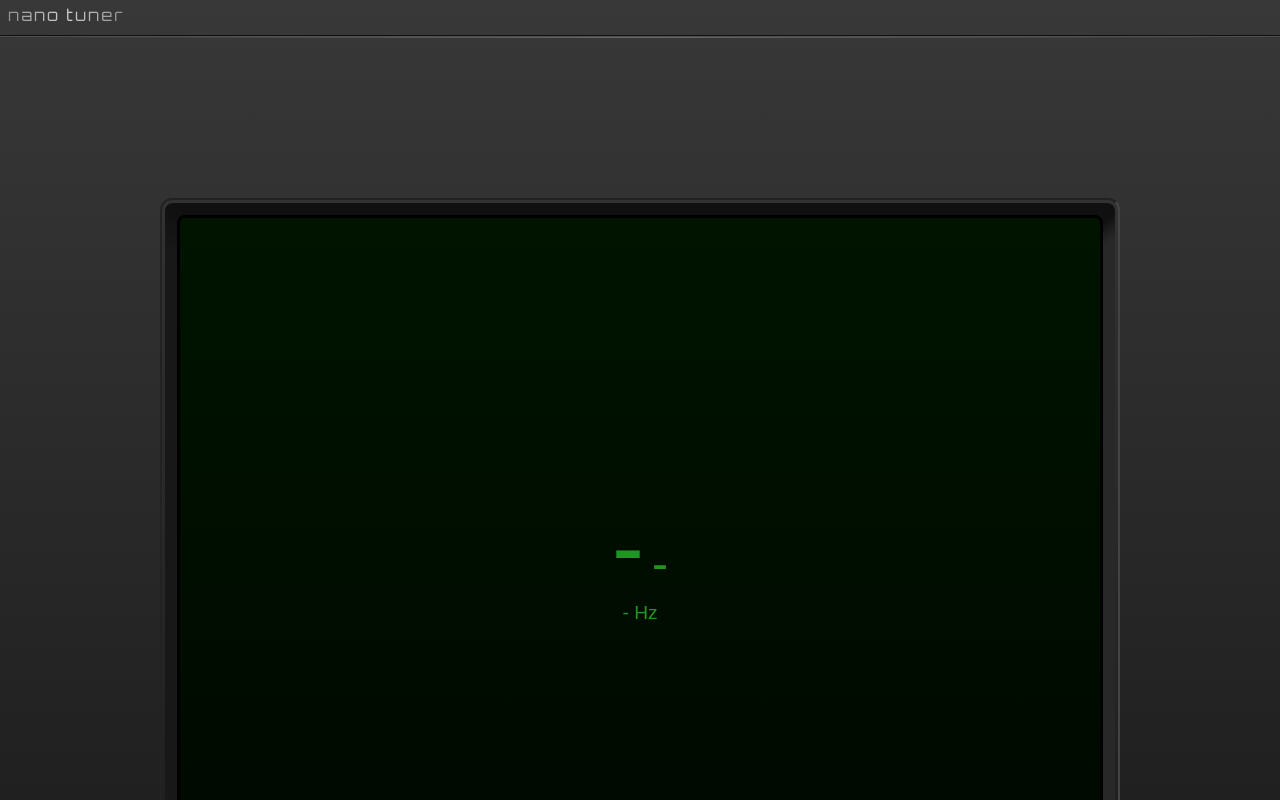
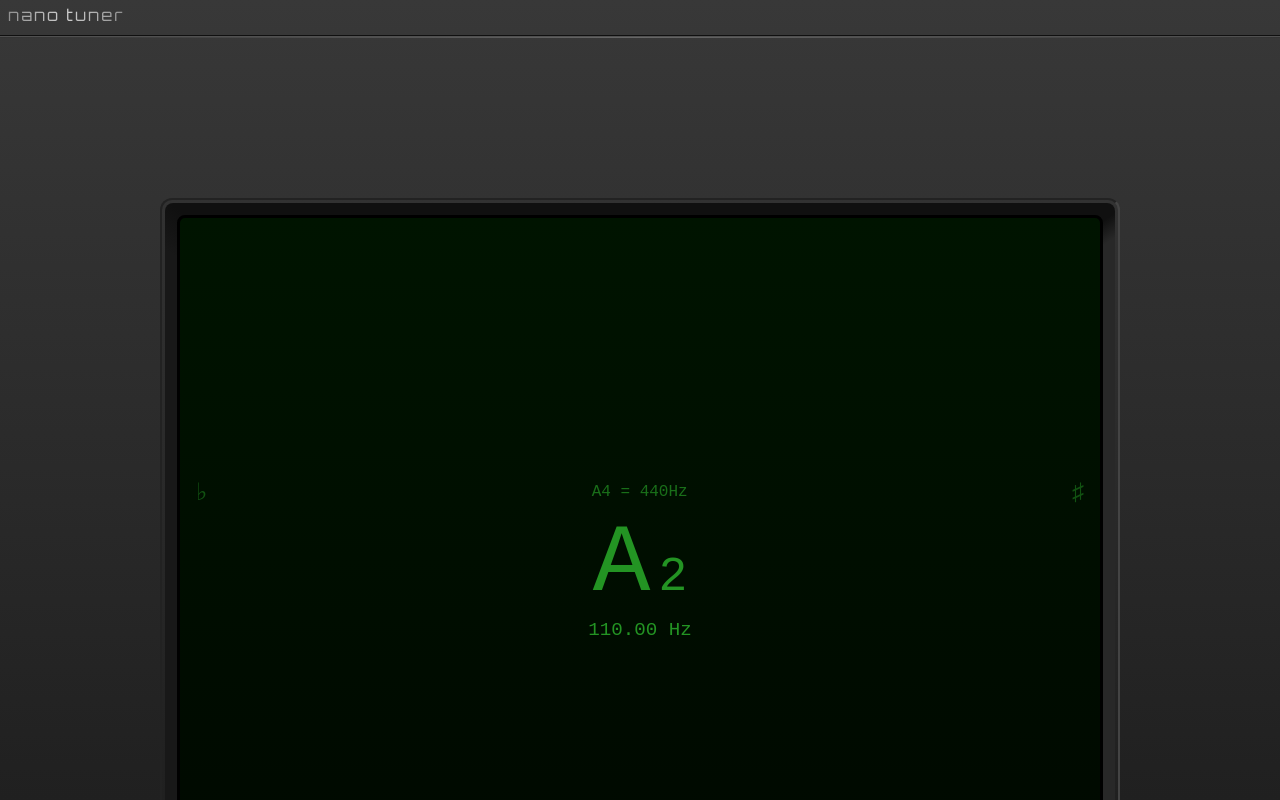
Before and after one commit to mec-nyan/nano-tuner, a React (Vite) app: page / in a window 1280 px wide. Shown: the top 800 px of the page. Built offline with nearby package versions, Linux system fonts and the light colour scheme; no server answers.

Commit message:
Work on the Display component.

```diff
--- a/src/components/Display.css
+++ b/src/components/Display.css
@@ -0,0 +1,94 @@
+.outer-frame {
+  border: 2px solid #222;
+  border-bottom-color: #555;
+  border-right-color: #444;
+  border-radius: 12px;
+  background-image: inherit;
+  /* TOOD: Set a maximum with so it doesn't get messed up
+  on landscape mode. */
+  width: 75vw;
+  aspect-ratio: 4/3;
+  padding: 3px;
+  overflow: hidden;
+}
+
+.inner-frame {
+  width: 100%;
+  height: 100%;
+  padding: 12px;
+  border-radius: 8px;
+  background-image: conic-gradient(from -90deg,
+      #181818 0deg 33deg,
+      #101010 37deg 144deg,
+      #282828 146deg 215deg,
+      #404040 217deg,
+      #707070 258deg,
+      #404040 323deg,
+      #181818 325deg 360deg);
+}
+
+.display {
+  height: 100%;
+  width: 100%;
+  display: flex;
+  font-family: monospace;
+  flex-direction: column;
+  justify-content: center;
+  align-items: center;
+  /* padding: 1rem 2rem; */
+  /* background-color: black; */
+  background-image: linear-gradient(to bottom, #001400, #000800);
+  /* TODO: Change colour as we get closer to the note.
+  Reserve "green" to the note in tune. */
+  color: limegreen;
+  border: 3px solid #000;
+  border-radius: 8px;
+}
+
+.top-info-bar {
+  display: flex;
+  flex-direction: row;
+  width: 100%;
+  justify-content: space-between;
+  align-items: center;
+  padding: 4px 16px;
+  color: limegreen;
+  opacity: .5;
+}
+
+.info-flat,
+.info-sharp,
+.info-fork {
+  font-family: monospace;
+  font-size: 1rem;
+}
+
+.info-flat,
+.info-sharp {
+  font-family: sans-serif;
+  font-size: 1.5rem;
+  opacity: 0.7;
+}
+
+.note-name {
+  font-family: monospace;
+  font-size: 6rem;
+  opacity: 0.7;
+}
+
+.note-index {
+  font-family: monospace;
+  font-size: 3rem;
+  opacity: 0.7;
+  padding-left: 8px;
+}
+
+.note-frequency {
+  width: 100%;
+  display: flex;
+  justify-content: center;
+  align-items: center;
+  font-family: monospace;
+  font-size: 1.2rem;
+  opacity: 0.7;
+}
--- a/src/components/Display.tsx
+++ b/src/components/Display.tsx
@@ -1,15 +1,29 @@
 import type { NoteInfo } from "../audio/frequencyToNote";
+
+import './Display.css'
 
 export default function Display({ noteInfo }: { noteInfo: NoteInfo | null}) {
   return (
     <div className='outer-frame'>
       <div className='inner-frame'>
         <div className='display'>
+          <div className='top-info-bar'>
+            <div className='info-flat'>♭</div>
+            <div className='info-fork'>A4 = 440Hz</div>
+            <div className='info-sharp'>♯</div>
+          </div>
           <div className='note'>
+            {/*
             <span className='note-name'>{noteInfo ? noteInfo.note : '-'}</span>
             <span className='note-index'>{noteInfo ? noteInfo.octave : '-'}</span>
+            */}
+            <span className='note-name'>{noteInfo ? noteInfo.note : 'A'}</span>
+            <span className='note-index'>{noteInfo ? noteInfo.octave : '2'}</span>
           </div>
+          {/*
           <div className='note-frequency'>{noteInfo ? noteInfo.frequency.toFixed(2) : '-'} Hz</div>
+          */}
+          <div className='note-frequency'>{noteInfo ? noteInfo.frequency.toFixed(2) : '110.00'} Hz</div>
         </div>
       </div>
     </div>
--- a/src/components/Tuner.css
+++ b/src/components/Tuner.css
@@ -20,65 +20,3 @@
   padding: 12.5vw 0 2rem;
   /* border: 1px solid black; */
 }
-
-.outer-frame {
-  border: 2px solid #222;
-  border-bottom-color: #555;
-  border-right-color: #444;
-  border-radius: 12px;
-  background-image: inherit;
-  /* TOOD: Set a maximum with so it doesn't get messed up
-  on landscape mode. */
-  width: 75vw;
-  aspect-ratio: 4/3;
-  padding: 3px;
-  overflow: hidden;
-}
-
-.inner-frame {
-  width: 100%;
-  height: 100%;
-  padding: 12px;
-  border-radius: 8px;
-  background-image: conic-gradient(from -90deg,
-      #181818 0deg 33deg,
-      #101010 37deg 144deg,
-      #282828 146deg 215deg,
-      #404040 217deg,
-      #707070 258deg,
-      #404040 323deg,
-      #181818 325deg 360deg);
-}
-
-.display {
-  height: 100%;
-  width: 100%;
-  display: flex;
-  flex-direction: column;
-  justify-content: center;
-  align-items: center;
-  padding: 1rem 2rem;
-  /* background-color: black; */
-  background-image: linear-gradient(to bottom, #001400, #000800);
-  /* TODO: Change colour as we get closer to the note.
-  Reserve "green" to the note in tune. */
-  color: limegreen;
-  border: 3px solid #000;
-  border-radius: 8px;
-}
-
-.note-name {
-  font-size: 6rem;
-  opacity: 0.7;
-}
-
-.note-index {
-  font-size: 3rem;
-  opacity: 0.7;
-  padding-left: 8px;
-}
-
-.note-frequency {
-  font-size: 1.2rem;
-  opacity: 0.7;
-}
```
